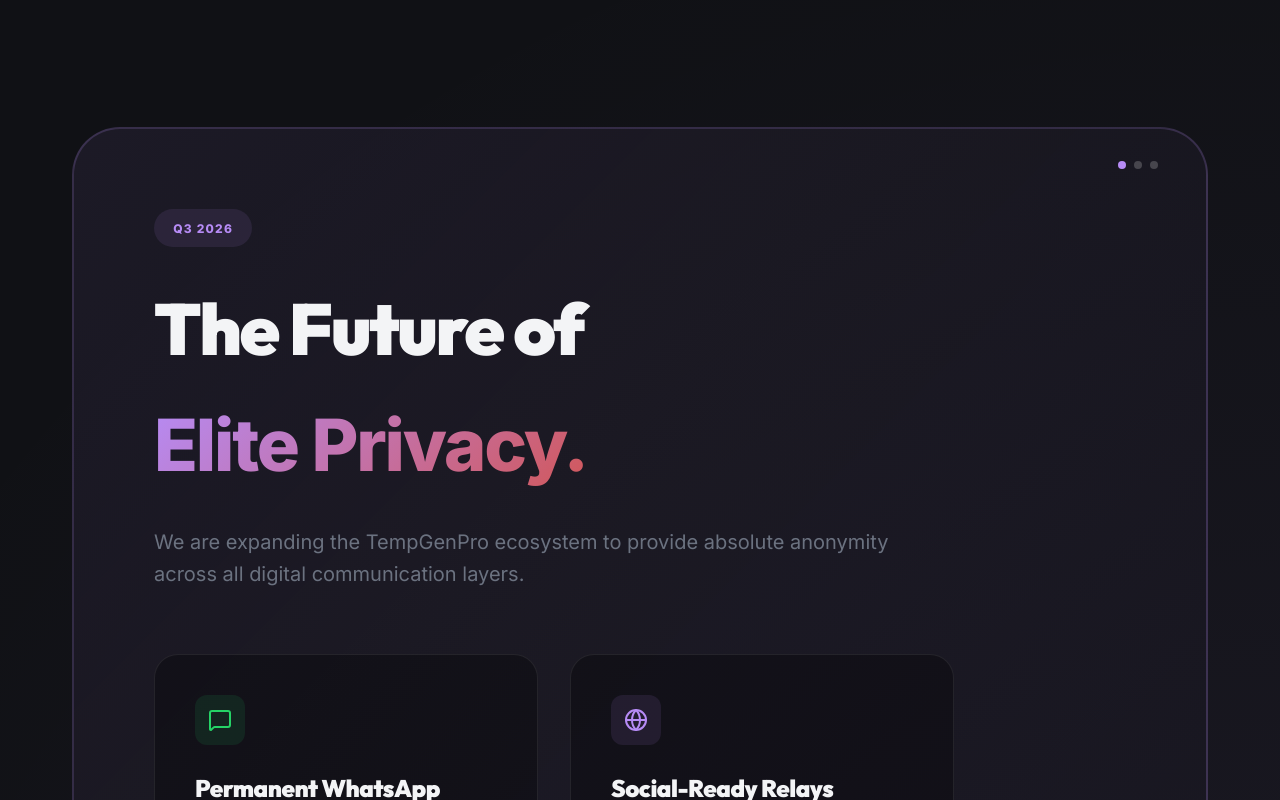
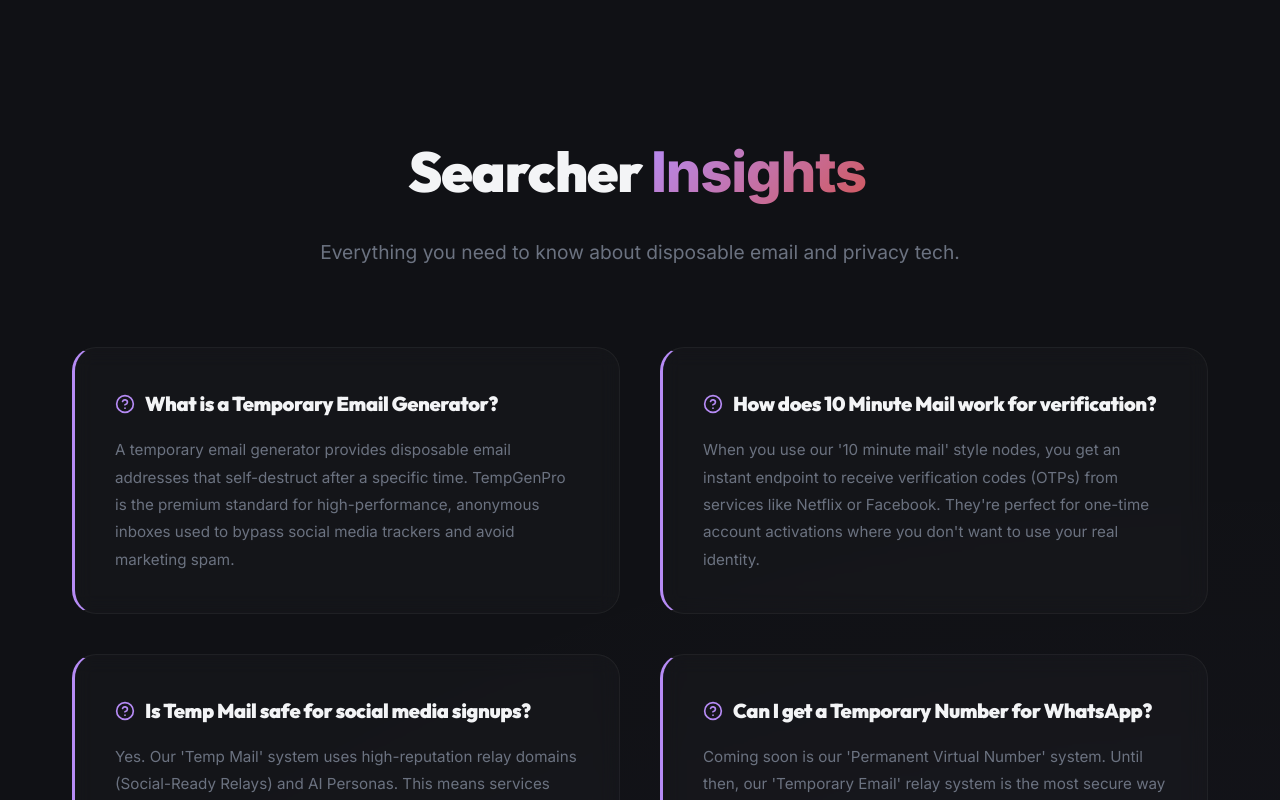
Before and after one commit to SOFTAPPP/TempGenPro, a React (Vite) app in the folder client/: page / in a window 1280 px wide. Shown: the part 2480-3280 px from the top of the page. Built offline with nearby package versions, Linux system fonts and the light colour scheme; no server answers.

Commit message:
UPDATED AND SEACRH ENGINE OPTIMISED
UPDATED AND SEACRH ENGINE OPTIMISED

```diff
--- a/client/index.html
+++ b/client/index.html
@@ -7,7 +7,7 @@
   <meta name="viewport" content="width=device-width, initial-scale=1.0, viewport-fit=cover" />
   <meta name="theme-color" content="#aa3bff" />
   <meta name="description"
-    content="TempGenPro - Premium Temporary Email Generator. Protect your privacy, avoid spam, and manage multiple inboxes instantly." />
+    content="TempGenPro - Premium Temporary Email & Anonymous Relay Infrastructure. High-performance disposable inboxes, AI-generated personas, and secure virtual numbers." />
 
   <!-- ⚡ Performance: DNS Prefetch for API domain -->
   <link rel="dns-prefetch" href="//api.tempgenpro.com" />
@@ -23,7 +23,7 @@
     <link rel="stylesheet" href="https://fonts.googleapis.com/css2?family=Inter:wght@400;500;600;700;800&family=Outfit:wght@700;800;900&display=swap" />
   </noscript>
 
-  <title>TempGenPro | Secure Temporary Email Generator</title>
+  <title>TempGenPro | Elite Temporary Email & Anonymous Relay</title>
 </head>
 
 <body>
--- a/client/package.json
+++ b/client/package.json
@@ -15,6 +15,7 @@
     "lucide-react": "^1.8.0",
     "react": "^19.2.4",
     "react-dom": "^19.2.4",
+    "react-helmet-async": "^2.0.1",
     "react-router-dom": "^7.14.0",
     "socket.io-client": "^4.8.3"
   },
@@ -23,6 +24,7 @@
     "@types/node": "^24.12.2",
     "@types/react": "^19.2.14",
     "@types/react-dom": "^19.2.3",
+    "@types/react-helmet-async": "^1.0.1",
     "@vitejs/plugin-react": "^6.0.1",
     "esbuild": "^0.28.0",
     "eslint": "^9.39.4",
--- a/client/src/App.tsx
+++ b/client/src/App.tsx
@@ -1,4 +1,5 @@
 import React, { lazy, Suspense } from 'react';
+import { HelmetProvider } from 'react-helmet-async';
 import { BrowserRouter as Router, Routes, Route, useLocation } from 'react-router-dom';
 import { AnimatePresence, motion } from 'framer-motion';
 import { AuthProvider } from './context/AuthContext';
@@ -77,9 +78,10 @@
     </div>
   );
 };
-
 const App: React.FC = () => {
+  const HelmetProviderSafe = HelmetProvider as any;
   return (
+    <HelmetProviderSafe>
       <Router>
         <ScrollToTop />
         <NotificationProvider>
@@ -88,6 +90,7 @@
           </AuthProvider>
         </NotificationProvider>
       </Router>
+    </HelmetProviderSafe>
   );
 };
 
--- /dev/null
+++ b/client/src/components/SEO.tsx
@@ -0,0 +1,41 @@
+import React from 'react';
+import { Helmet } from 'react-helmet-async';
+
+interface SEOProps {
+  title?: string;
+  description?: string;
+  canonical?: string;
+  keywords?: string;
+}
+
+const SEO: React.FC<SEOProps> = ({
+  title = "TempGenPro | Premium Temporary Email & Virtual Numbers",
+  description = "The world's most advanced temporary email generator. Protect your privacy with synthetic personas, AI camouflage, and secure social media relay nodes.",
+  canonical = "https://tempgenpro.com",
+  keywords = "temporary email, disposable email, anonymous email, temp mail, virtual whatsapp number, privacy protection, bypass social media verification"
+}) => {
+  return (
+    <Helmet>
+      <title>{title}</title>
+      <meta name="description" content={description} />
+      <meta name="keywords" content={keywords} />
+      <link rel="canonical" href={canonical} />
+
+      {/* Open Graph / Facebook */}
+      <meta property="og:type" content="website" />
+      <meta property="og:url" content={canonical} />
+      <meta property="og:title" content={title} />
+      <meta property="og:description" content={description} />
+      <meta property="og:image" content="https://tempgenpro.com/og-image.jpg" />
+
+      {/* Twitter */}
+      <meta name="twitter:card" content="summary_large_image" />
+      <meta name="twitter:url" content={canonical} />
+      <meta name="twitter:title" content={title} />
+      <meta name="twitter:description" content={description} />
+      <meta name="twitter:image" content="https://tempgenpro.com/og-image.jpg" />
+    </Helmet>
+  );
+};
+
+export default SEO;
--- a/client/src/pages/Features.tsx
+++ b/client/src/pages/Features.tsx
@@ -2,6 +2,7 @@
 import { motion } from 'framer-motion';
 import { Shield, Zap, Mail, Server, Smartphone, Globe, Lock, Cpu, CheckCircle } from 'lucide-react';
 import { Link } from 'react-router-dom';
+import SEO from '../components/SEO';
 
 const Features: React.FC = () => {
   const mainFeatures = [
@@ -36,6 +37,11 @@
 
   return (
     <div className="container" style={{ padding: '6rem 0' }}>
+      <SEO
+        title="Privacy Features | Elite Anonymity Tools | TempGenPro"
+        description="Explore advanced privacy features like Synthetic Personas, AI Camouflage Noise Engine, and Privacy Shield. Protect your identity with state-of-the-art relay systems."
+        keywords="ai persona, ai camouflage, noise engine, de-tracker, privacy shield, anonymous signup features"
+      />
       {/* Hero Section */}
       <section style={{ textAlign: 'center', marginBottom: '8rem' }}>
         <motion.h1
--- a/client/src/pages/Home.tsx
+++ b/client/src/pages/Home.tsx
@@ -1,7 +1,8 @@
 import React, { useState } from 'react';
 import { motion, AnimatePresence } from 'framer-motion';
-import { Shield, Zap, Mail, Copy, Star, ArrowRight, MessageSquare, Globe } from 'lucide-react';
+import { Shield, Zap, Mail, Copy, Star, ArrowRight, MessageSquare, Globe, HelpCircle } from 'lucide-react';
 import SmartLink from '../components/SmartLink';
+import SEO from '../components/SEO';
 
 const Home: React.FC = () => {
   const [tempEmail, setTempEmail] = useState<string | null>(null);
@@ -19,6 +20,11 @@
 
   return (
     <div className="container">
+      <SEO
+        title="TempGenPro | Elite Temporary Email & Anonymous Relay"
+        description="Ghost your digital footprint with the most advanced temporary email system. Generate anonymous emails and virtual numbers for secure social media signups."
+        keywords="temporary email, anonymous mail, temp mail, disposable email address, virtual whatsapp numbers, test email, verify social media"
+      />
       {/* Hero Section */}
       <section className="hero-section" style={{ paddingTop: 'clamp(8rem, 15vh, 12rem)', paddingBottom: '3rem', textAlign: 'center' }}>
         <motion.div
@@ -237,6 +243,49 @@
         </div>
       </section>
 
+      {/* 🧩 SEO Section: Frequently Asked Questions */}
+      <section style={{ padding: '8rem 0' }}>
+        <div style={{ textAlign: 'center', marginBottom: '5rem' }}>
+          <h2 style={{ fontSize: '3.5rem', fontWeight: 900, marginBottom: '1.25rem' }}>Searcher <span className="gradient-text">Insights</span></h2>
+          <p style={{ color: 'var(--text-muted)', fontSize: '1.2rem' }}>Everything you need to know about disposable email and privacy tech.</p>
+        </div>
+
+        <div style={{ display: 'grid', gridTemplateColumns: 'repeat(auto-fit, minmax(400px, 1fr))', gap: '2.5rem' }}>
+          {[
+            {
+              q: "What is a Temporary Email Generator?",
+              a: "A temporary email generator provides disposable email addresses that self-destruct after a specific time. TempGenPro is the premium standard for high-performance, anonymous inboxes used to bypass social media trackers and avoid marketing spam."
+            },
+            {
+              q: "How does 10 Minute Mail work for verification?",
+              a: "When you use our '10 minute mail' style nodes, you get an instant endpoint to receive verification codes (OTPs) from services like Netflix or Facebook. They're perfect for one-time account activations where you don't want to use your real identity."
+            },
+            {
+              q: "Is Temp Mail safe for social media signups?",
+              a: "Yes. Our 'Temp Mail' system uses high-reputation relay domains (Social-Ready Relays) and AI Personas. This means services perceive your disposable account as a real, organic human user rather than a bot."
+            },
+            {
+              q: "Can I get a Temporary Number for WhatsApp?",
+              a: "Coming soon is our 'Permanent Virtual Number' system. Until then, our 'Temporary Email' relay system is the most secure way to handle anonymous account creations and digital interactions."
+            }
+          ].map((item, i) => (
+            <motion.div
+              key={i}
+              initial={{ opacity: 0, x: i % 2 === 0 ? -20 : 20 }}
+              whileInView={{ opacity: 1, x: 0 }}
+              viewport={{ once: true }}
+              className="card glass"
+              style={{ padding: '2.5rem', borderLeft: '3px solid var(--primary)' }}
+            >
+              <h4 style={{ fontSize: '1.25rem', fontWeight: 900, marginBottom: '1rem', display: 'flex', alignItems: 'center', gap: '10px' }}>
+                <HelpCircle size={20} color="var(--primary)" /> {item.q}
+              </h4>
+              <p style={{ color: 'var(--text-muted)', fontSize: '0.95rem', lineHeight: 1.8 }}>{item.a}</p>
+            </motion.div>
+          ))}
+        </div>
+      </section>
+
       {/* 🚀 Coming Soon: The Innovation Roadmap */}
       <section style={{ padding: '8rem 0', overflow: 'hidden' }}>
         <motion.div
```
Also changed, not shown: client/public/robots.txt (added), 2 other files (tests, documents, lock files or other folders). Lines whose indentation alone changed are shown as unchanged.
